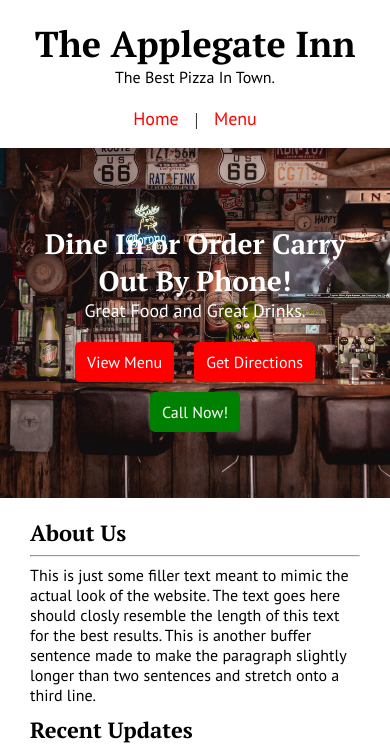
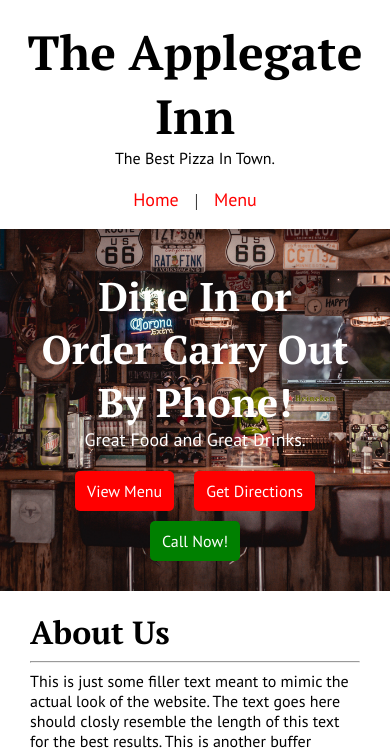
Before and after one commit to rjcarney/rjcarney.github.io, a PHP site: page /Applegate/index.html in a window 390 px wide. Shown: the top 752 px of the page. Run offline with PHP 8.4, Linux system fonts and the light colour scheme; some libraries are stand-ins or nearby versions.

Commit message:
tai rework 1

```diff
--- a/Applegate/css/home.css
+++ b/Applegate/css/home.css
@@ -59,14 +59,6 @@ main .row {
 .right {
   width: 30%;
 }
-@media only screen and (max-width: 880px) {
-  .left {
-    width: 100%;
-  }
-  .right {
-    width: 100%;
-  }
-}
 
 /* Updates Section */
 iframe {
@@ -93,3 +85,11 @@ iframe {
     width: 100%;
   }
 }
+@media only screen and (max-width: 880px) {
+  .left {
+    width: 100%;
+  }
+  .right {
+    width: 100%;
+  }
+}
--- a/Applegate/css/master.css
+++ b/Applegate/css/master.css
@@ -7,15 +7,19 @@ h1, h2, h3 {
 }
 p, a, iframe{
   font-family: 'PT Sans', sans-serif;
+  font-size: 1rem;
 }
 h1{
-  font-size: 36px;
+  font-size: 3rem;
 }
 h2 {
-  font-size: 28px;
+  font-size: 2.5rem;
 }
 h3 {
-  font-size: 22px;
+  font-size: 2rem;
+}
+h4 {
+  font-size: 1rem;
 }
 
 /* Generic Classes */
```
Also changed, not shown: Applegate/css/menu.css (+11 -15 lines).
